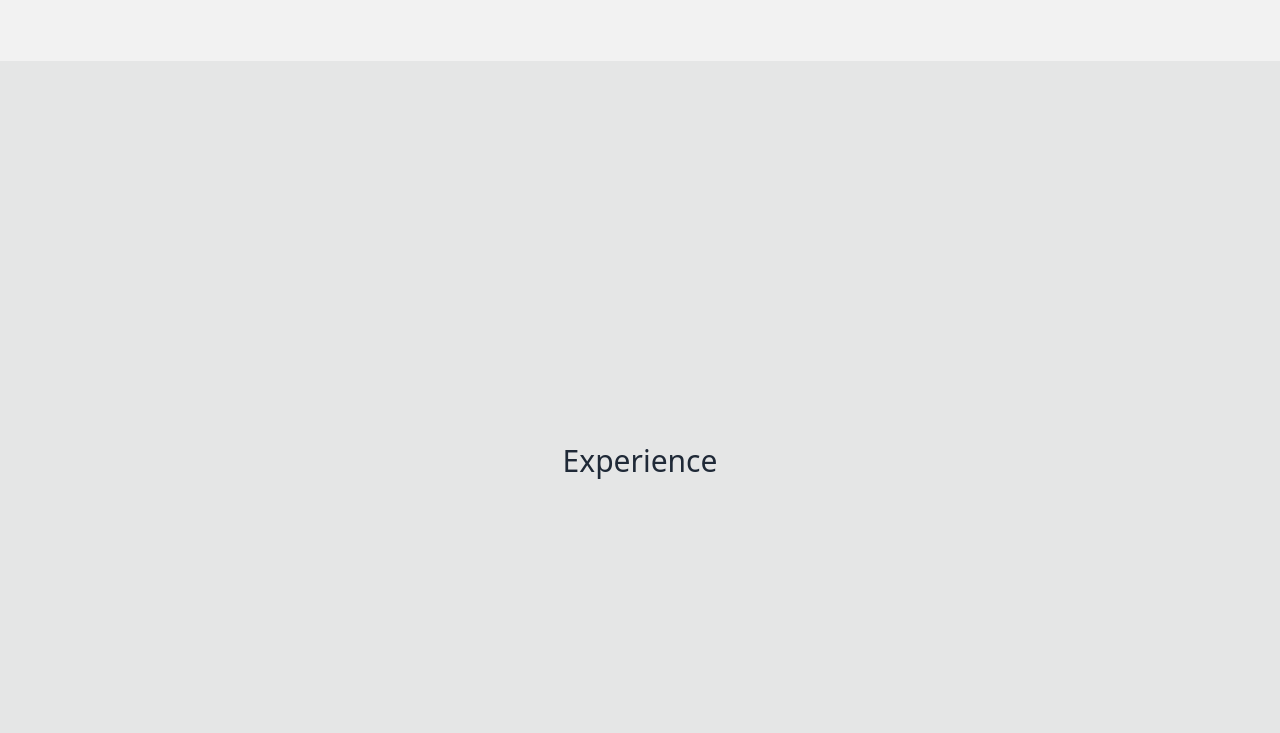
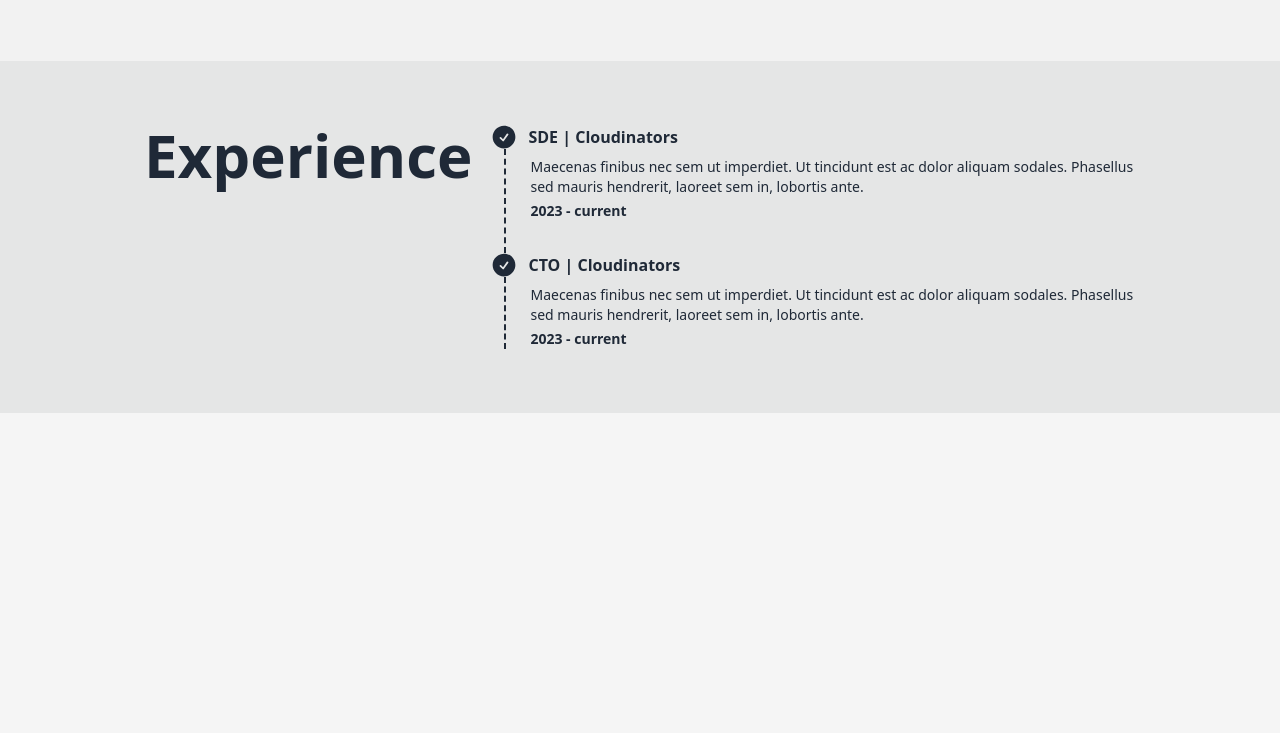
Before and after one commit to laraib07/portfolio-old, a website built with Vite: page index.html in a window 1280 px wide. Shown: the part 1267-2000 px from the top of the page. Built offline with nearby package versions, Linux system fonts and the light colour scheme.

Commit message:
add experience section

```diff
--- a/index.html
+++ b/index.html
@@ -77,9 +77,9 @@
         <div class="w-full h-[400px] bg-neutral-700 rounded-lg lg:w-1/2">
           Image
         </div>
-        <div class="w-full py-8 items-center lg:w-1/2 lg:px-8">
+        <div class="w-full pt-8 items-center lg:w-1/2 lg:px-8">
           <h1 class="text-4xl font-semibold sm:text-6xl">About Me</h1>
-          <p class="my-4">
+          <p class="mt-4">
             Lorem ipsum dolor sit amet consectetur adipisicing elit. Incidunt
             deleniti dolorem aut dolor perspiciatis dicta possimus iste
             eligendi, veritatis necessitatibus natus at, quidem enim alias!
@@ -90,9 +90,72 @@
     </section>
 
     <!-- Experience Section -->
-    <section class="w-full h-screen bg-base-300">
-      <div class="flex w-full min-h-screen items-center justify-center">
-        <span class="text-3xl">Experience</span>
+    <section class="w-full bg-base-300">
+      <div class="flex flex-col px-4 py-16 mx-auto lg:flex-row lg:w-4/5 lg">
+        <h1 class="inline text-4xl font-semibold sm:text-6xl">Experience</h1>
+        <div class="flex flex-col pl-2 pt-6 lg:pl-8 lg:w-3/4 lg:pt-0">
+          <div class="space-y-6">
+            <div class="relative w-full">
+              <svg
+                xmlns="http://www.w3.org/2000/svg"
+                viewBox="0 0 24 24"
+                fill="currentColor"
+                class="absolute -top-0.5 z-10 -ml-3.5 h-7 w-7 rounded-full text-base-content"
+              >
+                <path
+                  fill-rule="evenodd"
+                  d="M2.25 12c0-5.385 4.365-9.75 9.75-9.75s9.75 4.365 9.75 9.75-4.365 9.75-9.75 9.75S2.25 17.385 2.25 12zm13.36-1.814a.75.75 0 10-1.22-.872l-3.236 4.53L9.53 12.22a.75.75 0 00-1.06 1.06l2.25 2.25a.75.75 0 001.14-.094l3.75-5.25z"
+                  clip-rule="evenodd"
+                />
+              </svg>
+              <h4 class="font-bold text-base-content pl-6">
+                SDE | Cloudinators
+              </h4>
+
+              <div class="pl-6 border-l-2 border-dashed border-base-content">
+                <p class="pt-2 max-w-screen-sm text-sm text-base-content">
+                  Maecenas finibus nec sem ut imperdiet. Ut tincidunt est ac
+                  dolor aliquam sodales. Phasellus sed mauris hendrerit, laoreet
+                  sem in, lobortis ante.
+                </p>
+                <span
+                  class="mt-1 pb-8 block text-sm font-semibold text-base-content"
+                  >2023 - current
+                </span>
+              </div>
+            </div>
+          </div>
+          <div class="space-y-6">
+            <div class="relative w-full">
+              <svg
+                xmlns="http://www.w3.org/2000/svg"
+                viewBox="0 0 24 24"
+                fill="currentColor"
+                class="absolute -top-0.5 z-10 -ml-3.5 h-7 w-7 rounded-full text-base-content"
+              >
+                <path
+                  fill-rule="evenodd"
+                  d="M2.25 12c0-5.385 4.365-9.75 9.75-9.75s9.75 4.365 9.75 9.75-4.365 9.75-9.75 9.75S2.25 17.385 2.25 12zm13.36-1.814a.75.75 0 10-1.22-.872l-3.236 4.53L9.53 12.22a.75.75 0 00-1.06 1.06l2.25 2.25a.75.75 0 001.14-.094l3.75-5.25z"
+                  clip-rule="evenodd"
+                />
+              </svg>
+              <h4 class="font-bold text-base-content pl-6">
+                CTO | Cloudinators
+              </h4>
+
+              <div class="pl-6 border-l-2 border-dashed border-base-content">
+                <p class="pt-2 max-w-screen-sm text-sm text-base-content">
+                  Maecenas finibus nec sem ut imperdiet. Ut tincidunt est ac
+                  dolor aliquam sodales. Phasellus sed mauris hendrerit, laoreet
+                  sem in, lobortis ante.
+                </p>
+                <span class="mt-1 block text-sm font-semibold text-base-content"
+                  >2023 - current
+                </span>
+              </div>
+            </div>
+          </div>
+        </div>
       </div>
     </section>
 
```
